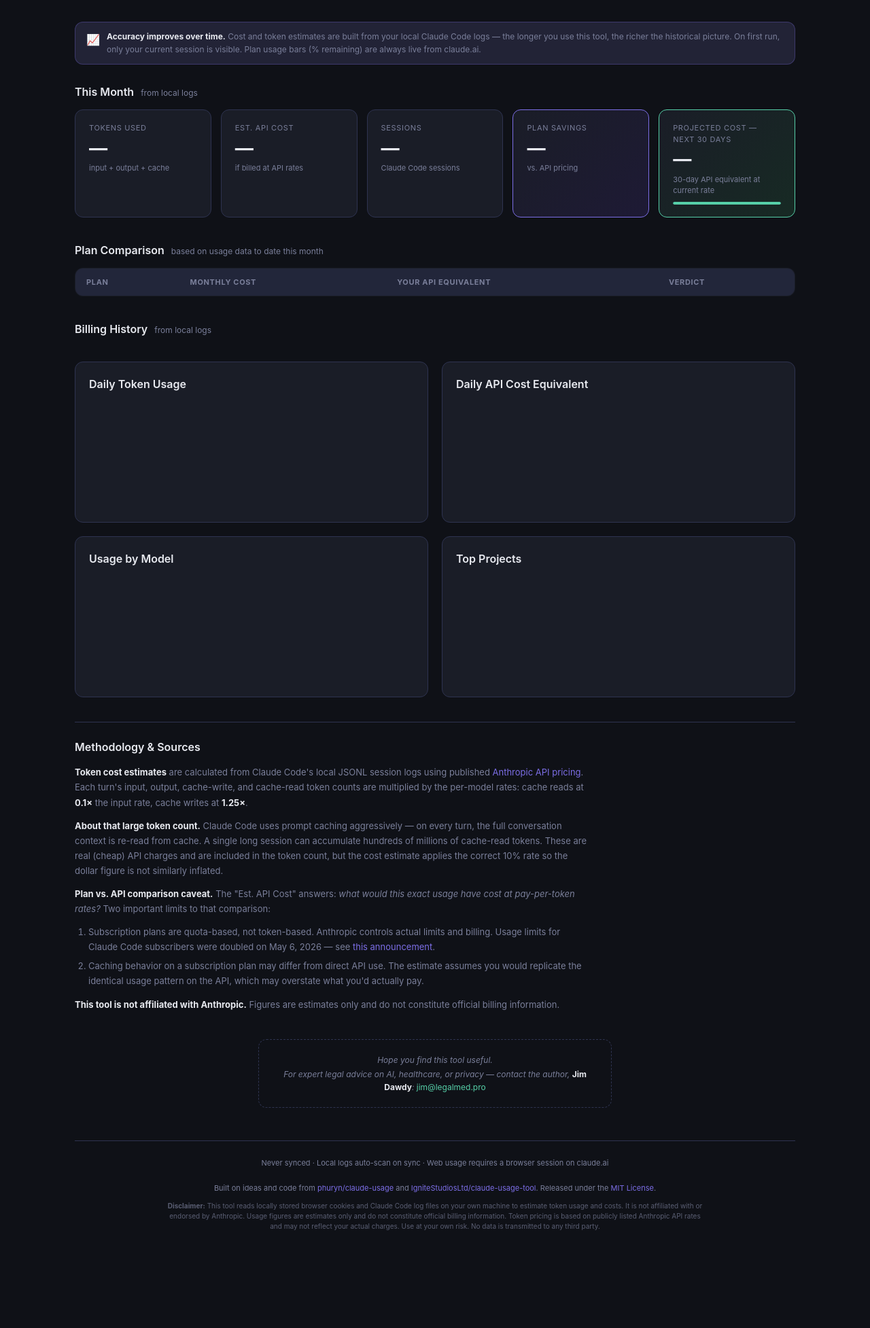
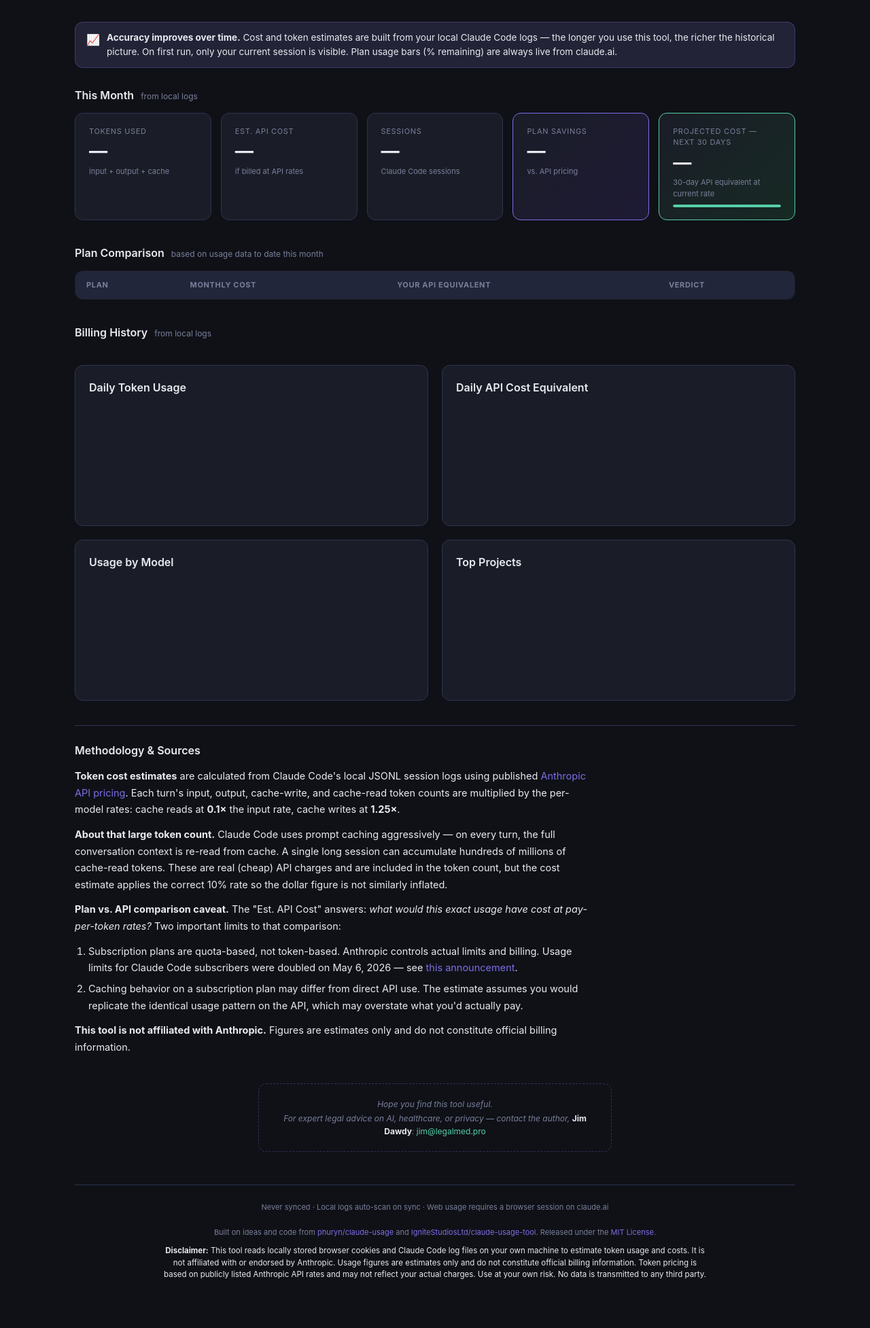
Before and after one commit to Cdower/claude-usage-tracker, a Python web app: template templates/index.html in a window 1280 px wide. Shown: the part 60-2014 px from the top of the page at 68% size. Before the commit the page ends 1870 px from the top, so only its background shows below. Run offline with Jinja, Linux system fonts and the light colour scheme; the template is opened without the code that fills it, so the values that code supplies are empty; a map, chart or similar area stays blank.

Commit message:
style: increase fine-print font sizes by 1.5pt and set to white

```diff
--- a/static/style.css
+++ b/static/style.css
@@ -185,8 +185,8 @@
   border-radius: var(--radius);
   padding: 12px 16px;
   margin-bottom: 28px;
-  font-size: 12px;
-  color: var(--muted);
+  font-size: 13.5px;
+  color: var(--text);
   line-height: 1.55;
 }
 .accuracy-notice strong { color: var(--text); }
@@ -198,8 +198,8 @@
   padding-top: 24px;
 }
 .methodology-body {
-  font-size: 13px;
-  color: var(--muted);
+  font-size: 14.5px;
+  color: var(--text);
   line-height: 1.7;
   max-width: 760px;
 }
@@ -248,8 +248,8 @@
 
 /* Usage limits table */
 .limits-note {
-  font-size: 11px;
-  color: var(--muted);
+  font-size: 12.5px;
+  color: var(--text);
   margin-bottom: 12px;
   line-height: 1.5;
 }
@@ -360,8 +360,8 @@
 .footer-credits a:hover { text-decoration: underline; }
 .footer-credits p { margin-bottom: 10px; }
 .footer-legal {
-  font-size: 10px;
-  opacity: 0.7;
+  font-size: 11.5px;
+  color: var(--text);
   line-height: 1.5;
 }
 
```
